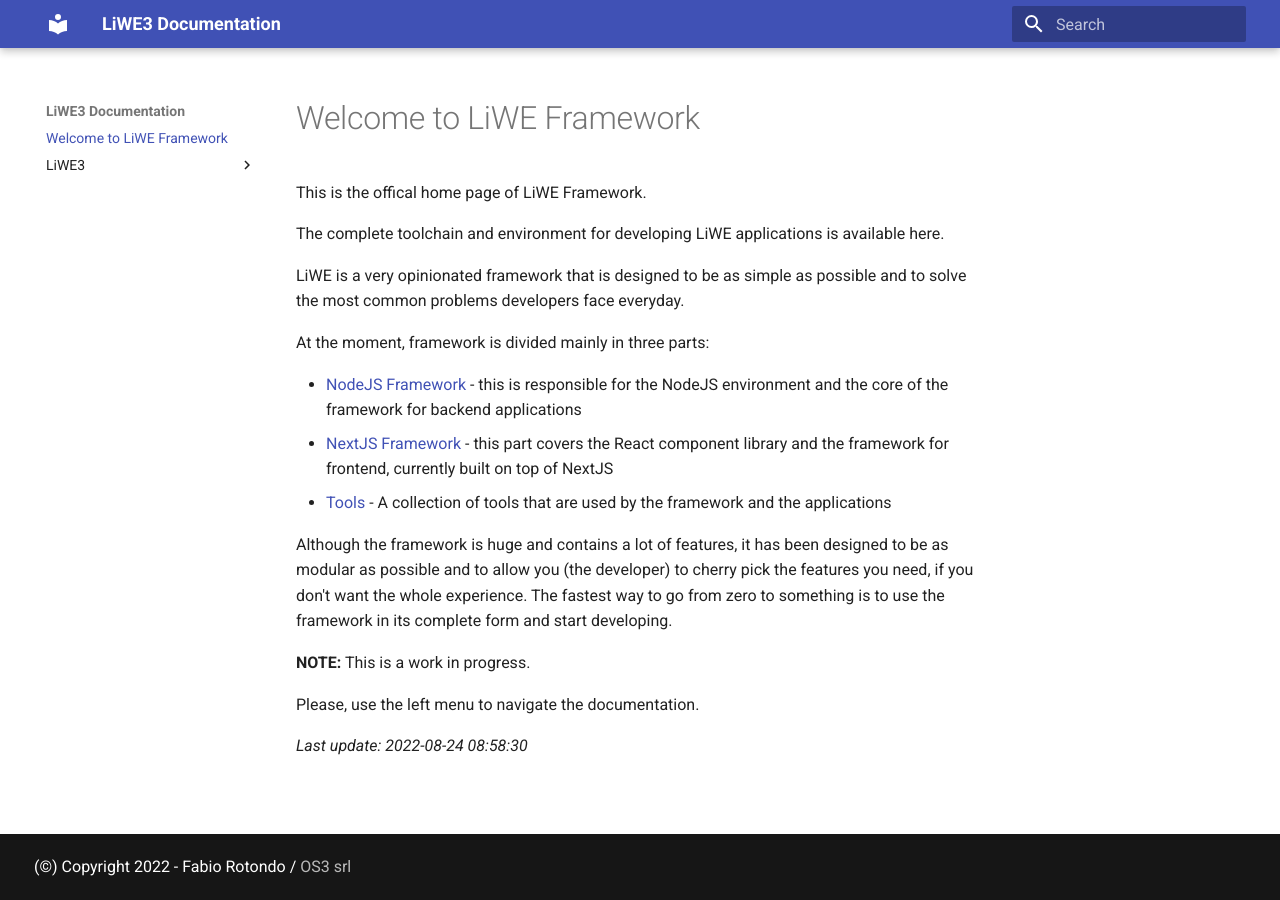
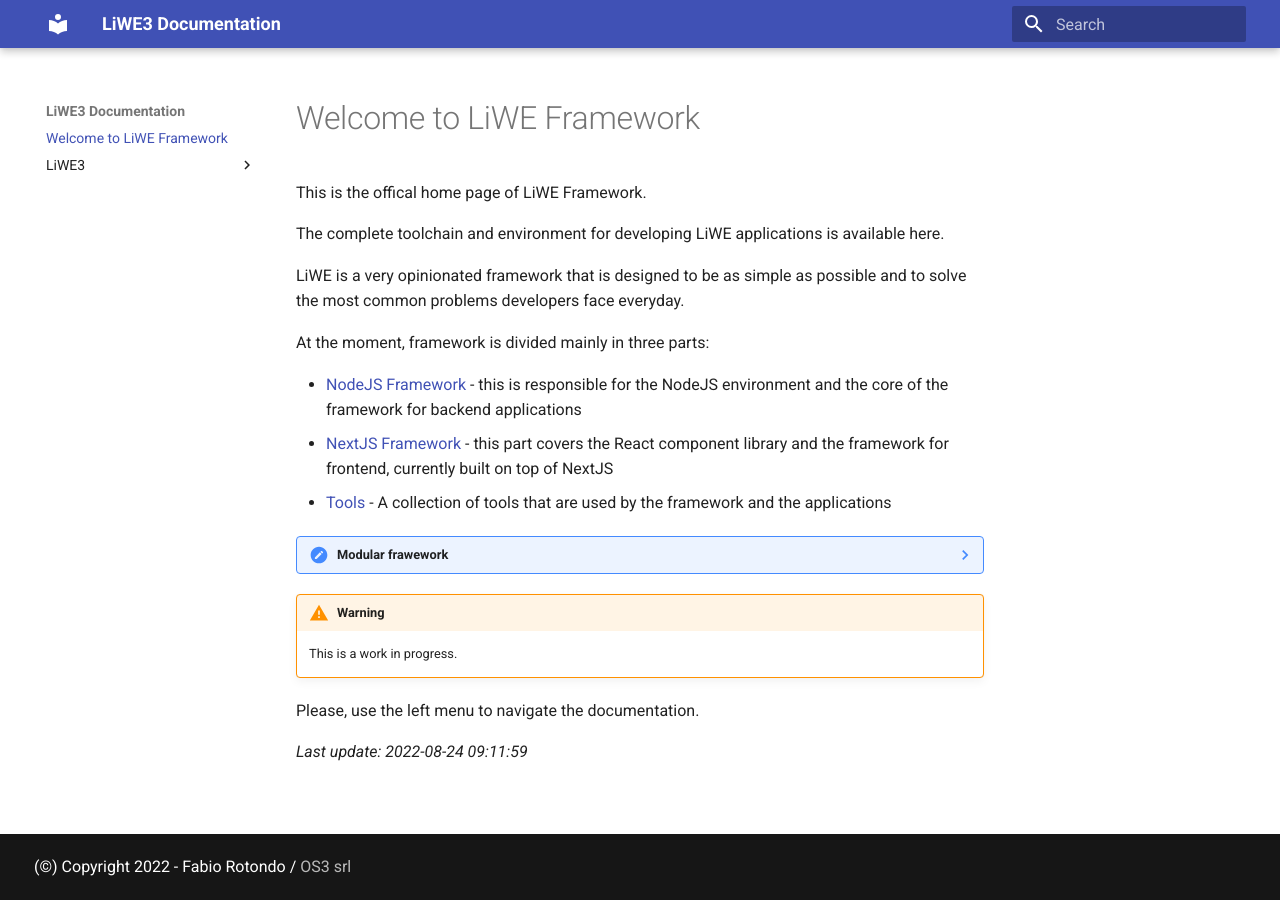
Before and after one commit to fsoft72/liwe3-docs, an MkDocs documentation site: the page built from docs/index.md, in a window 1280 px wide. Built offline with MkDocs 1.6.1 and Material for MkDocs 9.7.7, drawn with Linux system fonts in a browser that asks for light colours.

Commit message:
ADD: admonitions

```diff
--- a/docs/index.md
+++ b/docs/index.md
@@ -12,13 +12,16 @@
 * [NextJS Framework](./liwe3/nextjs/index.md) - this part covers the React component library and the framework for frontend, currently built on top of NextJS
 * [Tools](./liwe3/tools/index.md) - A collection of tools that are used by the framework and the applications
 
-Although the framework is huge and contains a lot of features, it has been designed to be as modular as possible and to allow you (the developer) to cherry pick the features you need, if you don't want the whole experience.
-The fastest way to go from zero to something is to use the framework in its complete form and start developing.
+??? note "Modular frawework"
 
+	Although the framework is huge and contains a lot of features, it has been designed to be as modular as possible and to allow you (the developer) to cherry pick the features you need, if you don't want the whole experience.
+	The fastest way to go from zero to something is to use the framework in its complete form and start developing.
 
-**NOTE:** This is a work in progress.
+!!! warning
+
+    This is a work in progress.
 
 Please, use the left menu to navigate the documentation.
 
 
-*Last update: 2022-08-24 08:58:30*
+*Last update: 2022-08-24 09:11:59*
--- a/mkdocs.yml
+++ b/mkdocs.yml
@@ -4,10 +4,12 @@
   name: material
   custom_dir: overrides
 
-
 markdown_extensions:
     - toc:
         permalink: True
+    - admonition
+    - pymdownx.details
+    - pymdownx.superfences
 
 nav:
   - index.md
```
